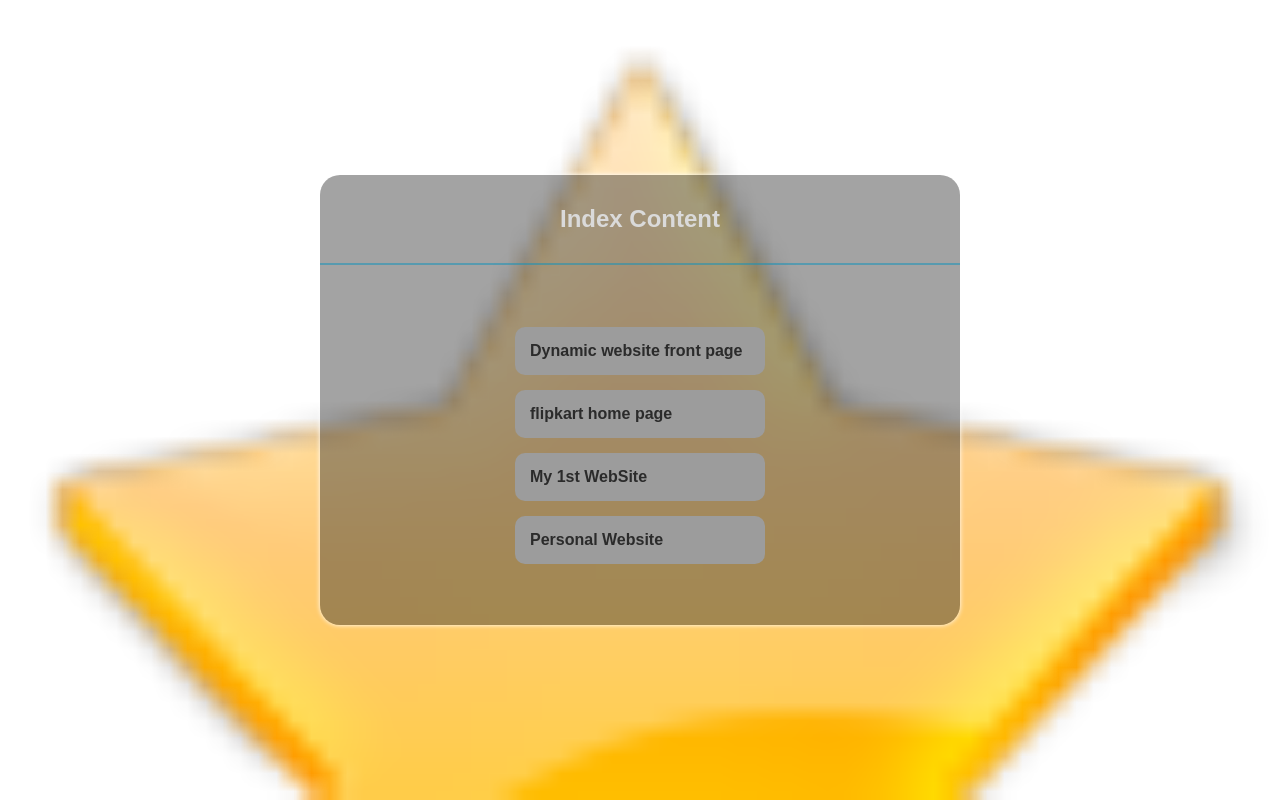
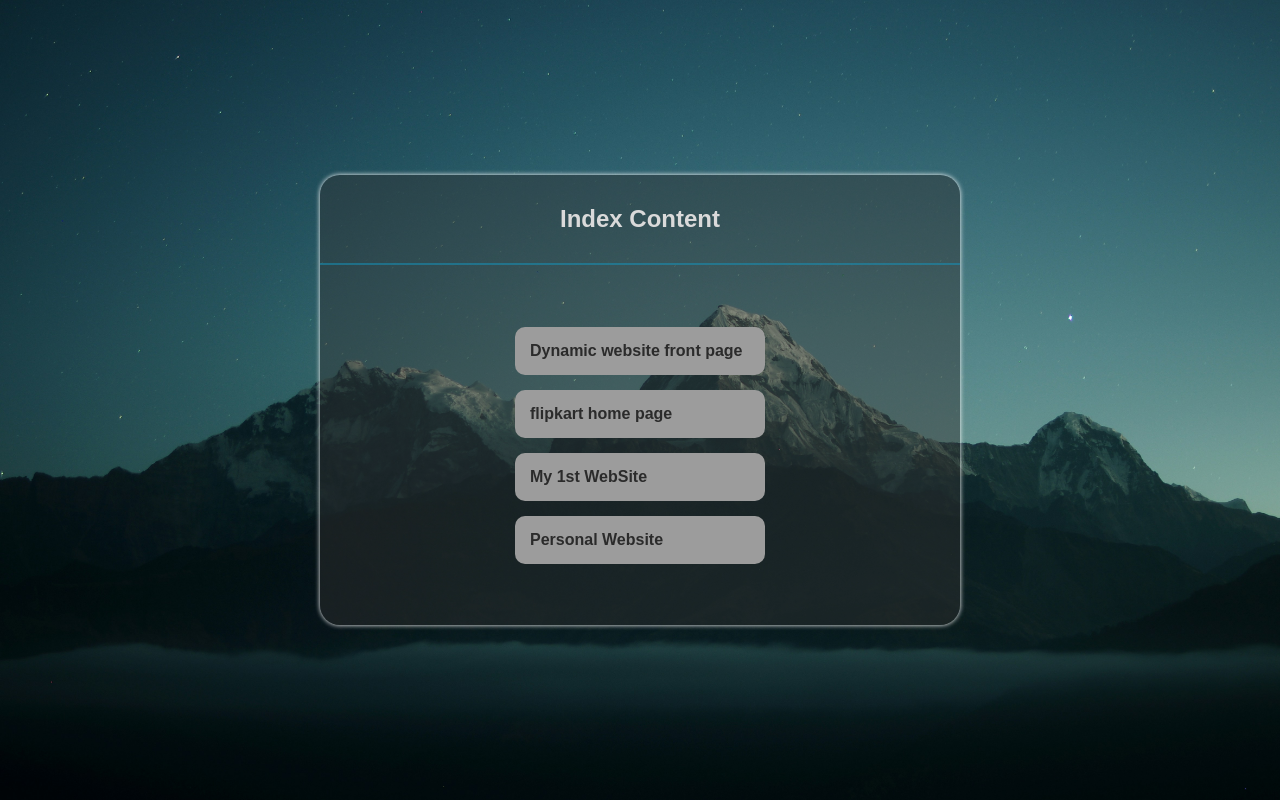
Before and after one commit to meshcode21/web-development-practice, a plain HTML site: page index.html in a window 1280 px wide. Drawn offline with Linux system fonts and the light colour scheme.

Commit message:
index changes

```diff
--- a/index.html
+++ b/index.html
@@ -17,7 +17,7 @@
         .indexBox {
             height: 100vh;
             width: 100vw;
-            background: url('star.ico') no-repeat;
+            background: url('My 1st Website/images/hero.jpg') no-repeat;
             background-position: top;
             background-size: cover;
             display: flex;
```
